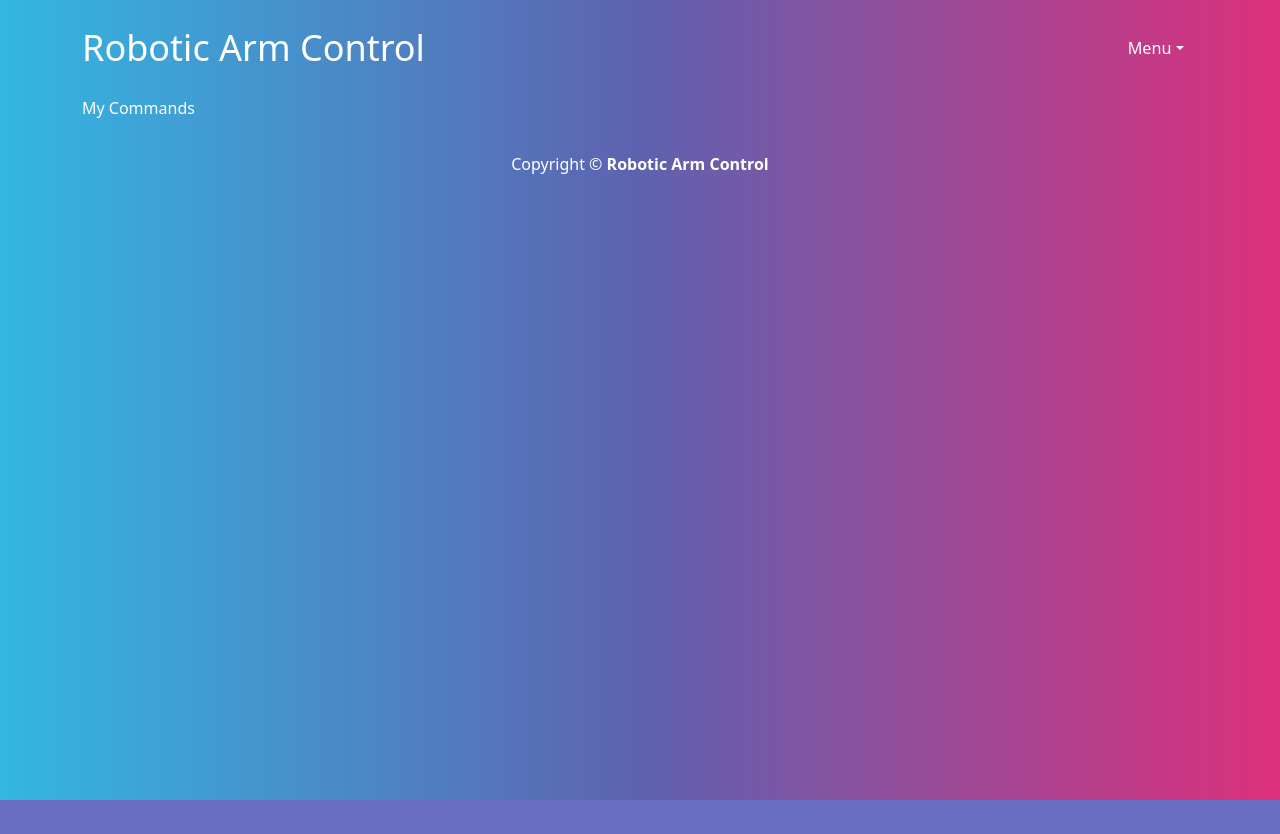
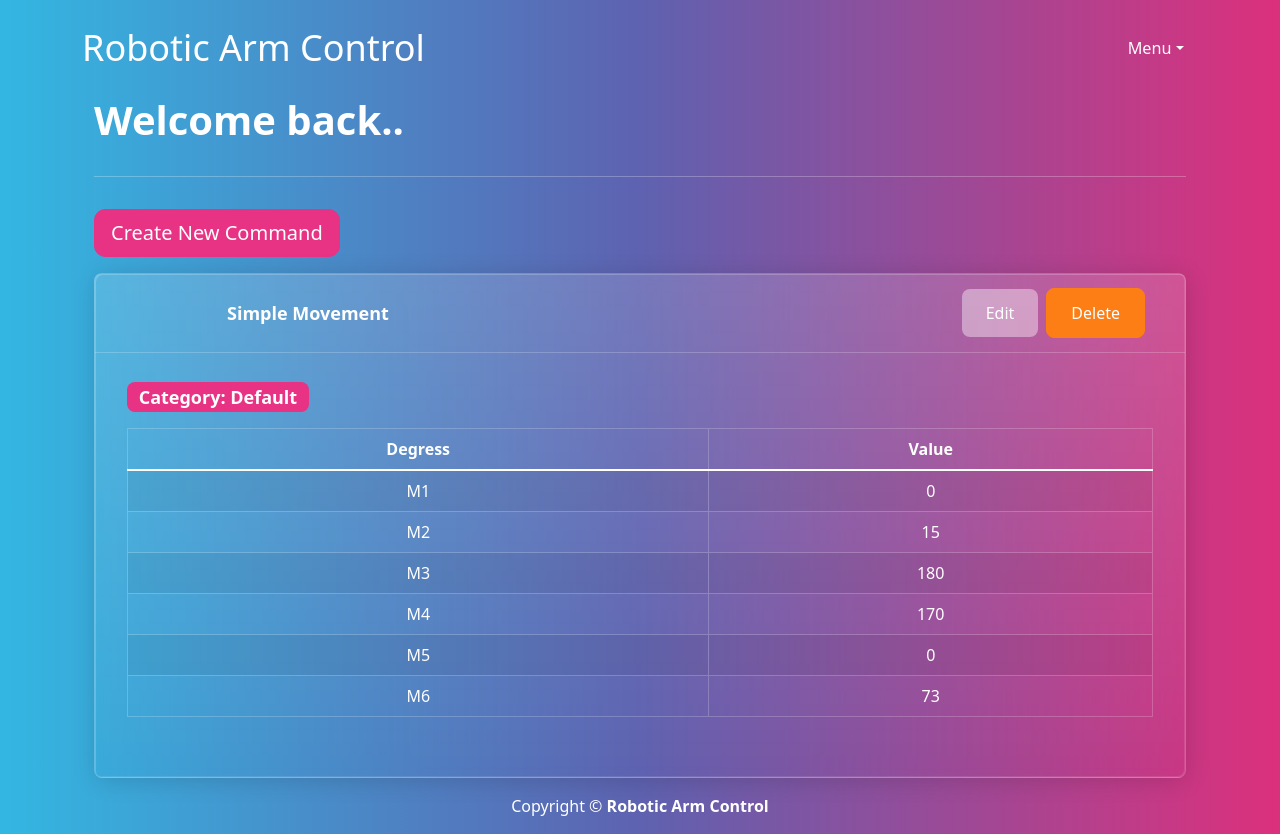
Before and after one commit to yenilikci/tasarim-calismasi, a React (Create React App) app in the folder client/: page /myCommands in a window 1280 px wide. Before the commit the page ends 800 px from the top, so only its background shows below. Built offline with nearby package versions, Linux system fonts and the light colour scheme.

Commit message:
modified header&my commands

```diff
--- a/client/src/components/Header/Header.js
+++ b/client/src/components/Header/Header.js
@@ -4,7 +4,7 @@ import {Link} from "react-router-dom";
 
 const Header = () => {
     return (
-        <Navbar sticky="top"  expand="lg" className="d-flex my-custom-navbar">
+        <Navbar expand="lg" className="d-flex my-custom-navbar">
                 <Navbar.Brand>
                     <Link to="/" className="header-title">Robotic Arm Control</Link>
                 </Navbar.Brand>
--- /dev/null
+++ b/client/src/screens/Main/Main.js
@@ -0,0 +1,26 @@
+import {Container, Row} from "react-bootstrap";
+
+const Main = ({ children, title }) => {
+    return(
+        <div className="main-back">
+            <Container>
+                <Row>
+                    <div className="page">
+                        {
+                            title &&
+                            (
+                                <>
+                                    <h1 className="heading">{title}</h1>
+                                    <hr/>
+                                </>
+                            )
+                        }
+                        {children}
+                    </div>
+                </Row>
+            </Container>
+        </div>
+    )
+};
+
+export default Main;
--- /dev/null
+++ b/client/src/screens/Main/main.css
@@ -0,0 +1,23 @@
+@import url("https://fonts.googleapis.com/css2?family=Work+Sans:wght@200&display=swap");
+
+.mainback {
+    min-height: 93vh;
+    display: flex;
+    padding: 10px 0;
+}
+.page {
+    width: 100%;
+}
+.heading {
+    font-size: 60px;
+    font-family: "Work Sans", sans-serif;
+    padding: 5px 10px;
+}
+
+@media only screen and (max-width: 600px) {
+    .heading {
+        font-size: 30px;
+        display: flex;
+        justify-content: center;
+    }
+}
--- a/client/src/screens/MyCommands/MyCommands.js
+++ b/client/src/screens/MyCommands/MyCommands.js
@@ -1,8 +1,80 @@
+import Main from '../Main/Main'
+import {Link} from "react-router-dom";
+import {Badge, Button, Card, Table} from "react-bootstrap";
+import "./myCommands.css"
+
 const MyCommands = () => {
-    return(
-        <div>
-            <p>My Commands</p>
-        </div>
+
+    const deleteHandler = (id) => {
+        if (window.confirm("Are you sure?")) {
+
+        }
+    }
+
+    return (
+        <Main title="Welcome back..">
+            <Link to="createCommand">
+                <Button className="mb-2" size="lg">
+                    Create New Command
+                </Button>
+            </Link>
+            <Card className="bg-gradient border">
+                <Card.Header className="d-flex">
+                    <span className="title text-decoration-none">Simple Movement</span>
+                    <div>
+                        <Button
+                            href={`/editCommand/command._id`}
+                            variant="secondary">Edit</Button>
+                        <Button
+                            onClick={() => deleteHandler('command._id')}
+                            variant="danger" className="mx-1">
+                            Delete
+                        </Button>
+                    </div>
+                </Card.Header>
+                <Card.Body>
+                    <h4>
+                        <Badge variant="dark">
+                            Category: Default
+                        </Badge>
+                    </h4>
+                    <Table striped bordered hover>
+                        <thead className="text-center">
+                        <tr>
+                            <th>Degress</th>
+                            <th>Value</th>
+                        </tr>
+                        </thead>
+                        <tbody className="text-center">
+                        <tr>
+                            <td>M1</td>
+                            <td>0</td>
+                        </tr>
+                        <tr>
+                            <td>M2</td>
+                            <td>15</td>
+                        </tr>
+                        <tr>
+                            <td>M3</td>
+                            <td>180</td>
+                        </tr>
+                        <tr>
+                            <td>M4</td>
+                            <td>170</td>
+                        </tr>
+                        <tr>
+                            <td>M5</td>
+                            <td>0</td>
+                        </tr>
+                        <tr>
+                            <td>M6</td>
+                            <td>73</td>
+                        </tr>
+                        </tbody>
+                    </Table>
+                </Card.Body>
+            </Card>
+        </Main>
     )
 };
 
--- a/client/src/screens/MyCommands/myCommands.css
+++ b/client/src/screens/MyCommands/myCommands.css
@@ -0,0 +1,8 @@
+.title{
+    text-decoration: none;
+    flex: 1;
+    cursor: pointer;
+    align-self: center;
+    font-size: 18px;
+    float: left;
+}
```
